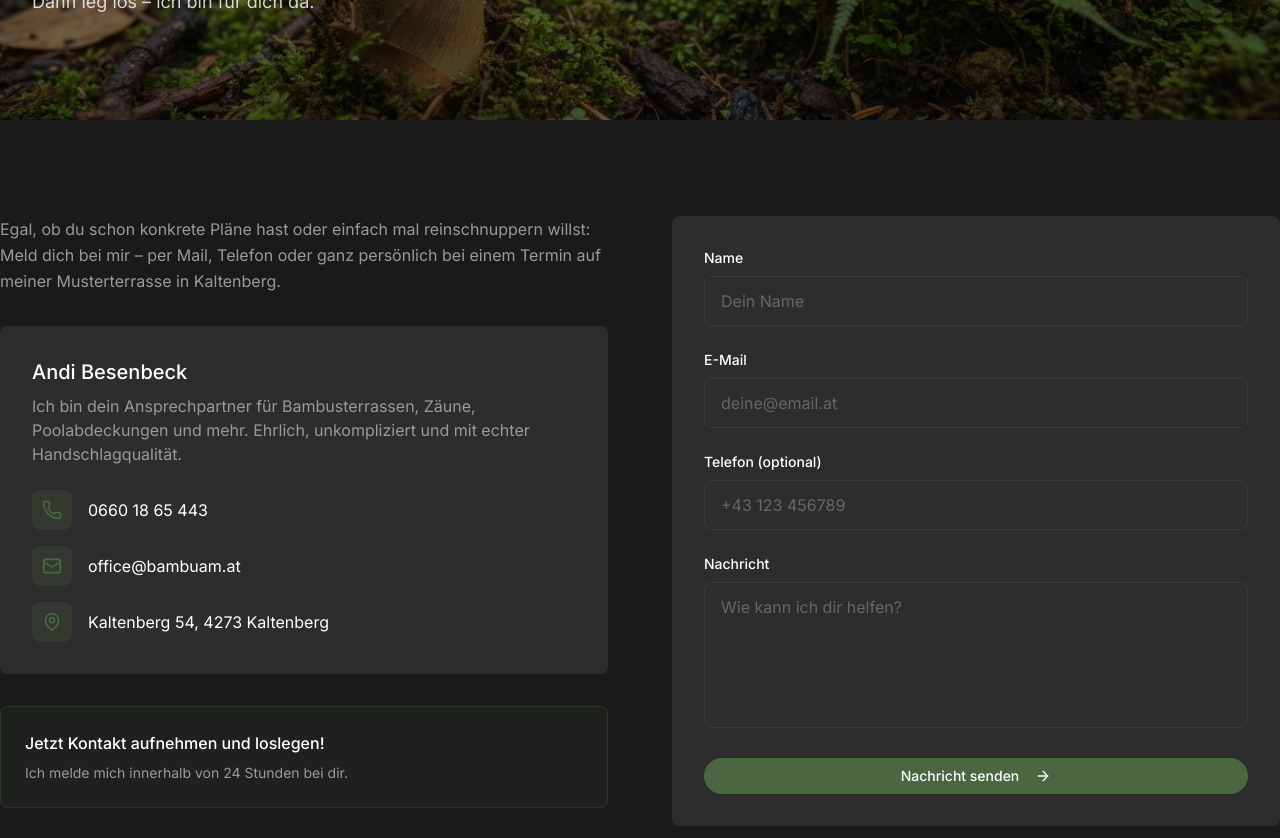
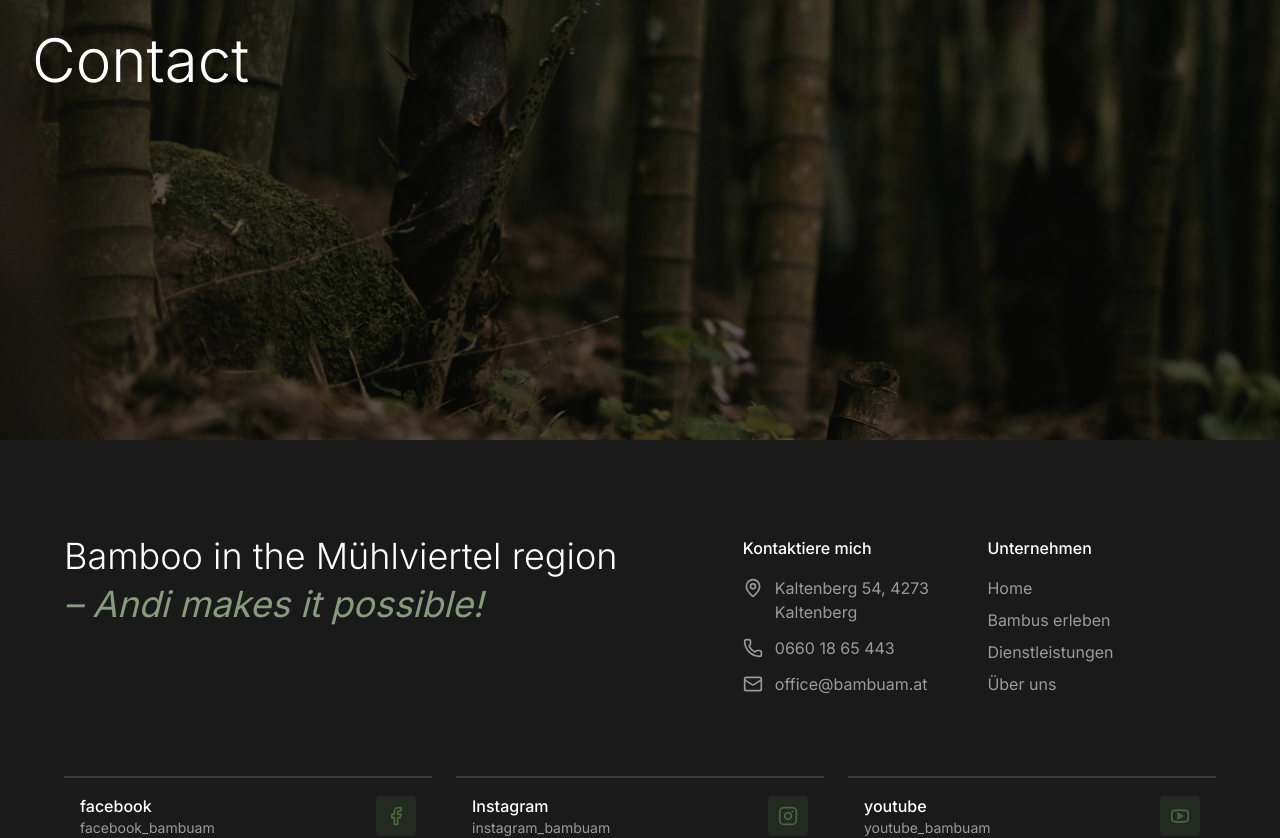
Before and after one commit to sohailamir06/Bamboo, a React (Vite) app: page /kontakt in a window 1280 px wide. Shown: the part 360-1198 px from the top of the page. Built offline with nearby package versions, Linux system fonts and the light colour scheme.

Commit message:
Fixing contact

```diff
--- a/src/pages/KontaktPage.tsx
+++ b/src/pages/KontaktPage.tsx
@@ -1,65 +1,20 @@
 import { useEffect, useRef, useState } from 'react';
 import { Phone, Mail, MapPin, Send, ArrowRight } from 'lucide-react';
 import { Button } from '@/components/ui/button';
+import img from "../assets/kontakt-page-banner.jpg"
 
 const KontaktPage = () => {
-  const parallaxRef = useRef<HTMLDivElement>(null);
-  const [isLoaded, setIsLoaded] = useState(false);
-  const [formData, setFormData] = useState({
-    name: '',
-    email: '',
-    phone: '',
-    message: '',
-  });
-  const [isSubmitting, setIsSubmitting] = useState(false);
-  const [isSubmitted, setIsSubmitted] = useState(false);
-
-  useEffect(() => {
-    setIsLoaded(true);
-
-    const handleScroll = () => {
-      if (parallaxRef.current) {
-        const scrollY = window.scrollY;
-        parallaxRef.current.style.transform = `translateY(${scrollY * 0.3}px)`;
-      }
-    };
-
-    window.addEventListener('scroll', handleScroll, { passive: true });
-    return () => window.removeEventListener('scroll', handleScroll);
-  }, []);
-
-  const handleSubmit = async (e: React.FormEvent) => {
-    e.preventDefault();
-    setIsSubmitting(true);
-
-    // Simulate form submission
-    await new Promise((resolve) => setTimeout(resolve, 1500));
-
-    setIsSubmitting(false);
-    setIsSubmitted(true);
-    setFormData({ name: '', email: '', phone: '', message: '' });
-  };
-
-  const handleChange = (
-    e: React.ChangeEvent<HTMLInputElement | HTMLTextAreaElement>
-  ) => {
-    setFormData({
-      ...formData,
-      [e.target.name]: e.target.value,
-    });
-  };
 
   return (
     <>
       {/* Hero Section */}
-      <section className="relative min-h-[60vh] flex items-center overflow-hidden">
+      <section className="relative min-h-[100vh] flex items-center overflow-hidden">
         <div
-          ref={parallaxRef}
           className="absolute inset-0 w-full h-[120%] -top-[10%]"
           style={{ willChange: 'transform' }}
         >
           <img
-            src="/kontakt-bg.jpg"
+            src={img}
             alt="Bamboo shoot"
             className="w-full h-full object-cover"
           />
@@ -69,207 +24,11 @@ const KontaktPage = () => {
         <div className="relative z-10 w-full pt-32 pb-16">
           <div className="max-w-7xl mx-auto px-4 sm:px-6 lg:px-8">
             <div className="max-w-2xl">
-              <p
-                className={`text-white/80 text-sm tracking-wide mb-4 transition-all duration-700 ${
-                  isLoaded ? 'opacity-100 translate-y-0' : 'opacity-0 translate-y-8'
-                }`}
-                style={{ transitionDelay: '200ms' }}
+              <h1
+                className="text-4xl md:text-5xl lg:text-6xl font-light text-white leading-tight mb-6"
               >
-                Kontakt
-              </p>
-              <h1
-                className={`text-4xl md:text-5xl lg:text-6xl font-light text-white leading-tight mb-6 transition-all duration-700 ${
-                  isLoaded ? 'opacity-100 translate-y-0' : 'opacity-0 translate-y-8'
-                }`}
-                style={{ transitionDelay: '400ms' }}
-              >
-                Bereit für dein Bambusprojekt?
+                Contact
               </h1>
-              <p
-                className={`text-white/80 text-lg transition-all duration-700 ${
-                  isLoaded ? 'opacity-100 translate-y-0' : 'opacity-0 translate-y-8'
-                }`}
-                style={{ transitionDelay: '600ms' }}
-              >
-                Dann leg los – ich bin für dich da.
-              </p>
-            </div>
-          </div>
-        </div>
-      </section>
-
-      {/* Contact Section */}
-      <section className="bg-bambuam-dark section-padding">
-        <div className="container-custom">
-          <div className="grid grid-cols-1 lg:grid-cols-2 gap-12 lg:gap-16">
-            {/* Left - Info */}
-            <div className="scroll-animate">
-              <p className="text-bambuam-text-muted mb-8 leading-relaxed">
-                Egal, ob du schon konkrete Pläne hast oder einfach mal reinschnuppern
-                willst: Meld dich bei mir – per Mail, Telefon oder ganz persönlich bei
-                einem Termin auf meiner Musterterrasse in Kaltenberg.
-              </p>
-
-              <div className="bg-bambuam-darker rounded-lg p-8 mb-8">
-                <h3 className="text-xl font-medium text-white mb-2">
-                  Andi Besenbeck
-                </h3>
-                <p className="text-bambuam-text-muted mb-6">
-                  Ich bin dein Ansprechpartner für Bambusterrassen, Zäune,
-                  Poolabdeckungen und mehr. Ehrlich, unkompliziert und mit echter
-                  Handschlagqualität.
-                </p>
-
-                <div className="space-y-4">
-                  <a
-                    href="tel:06601865443"
-                    className="flex items-center gap-4 text-white hover:text-bambuam-green transition-colors"
-                  >
-                    <div className="w-10 h-10 bg-bambuam-green/20 rounded-lg flex items-center justify-center">
-                      <Phone className="w-5 h-5 text-bambuam-green" />
-                    </div>
-                    <span>0660 18 65 443</span>
-                  </a>
-
-                  <a
-                    href="mailto:office@bambuam.at"
-                    className="flex items-center gap-4 text-white hover:text-bambuam-green transition-colors"
-                  >
-                    <div className="w-10 h-10 bg-bambuam-green/20 rounded-lg flex items-center justify-center">
-                      <Mail className="w-5 h-5 text-bambuam-green" />
-                    </div>
-                    <span>office@bambuam.at</span>
-                  </a>
-
-                  <div className="flex items-center gap-4 text-white">
-                    <div className="w-10 h-10 bg-bambuam-green/20 rounded-lg flex items-center justify-center">
-                      <MapPin className="w-5 h-5 text-bambuam-green" />
-                    </div>
-                    <span>Kaltenberg 54, 4273 Kaltenberg</span>
-                  </div>
-                </div>
-              </div>
-
-              <div className="bg-bambuam-green/10 border border-bambuam-green/30 rounded-lg p-6">
-                <h4 className="text-white font-medium mb-2">
-                  Jetzt Kontakt aufnehmen und loslegen!
-                </h4>
-                <p className="text-bambuam-text-muted text-sm">
-                  Ich melde mich innerhalb von 24 Stunden bei dir.
-                </p>
-              </div>
-            </div>
-
-            {/* Right - Form */}
-            <div
-              className="scroll-animate bg-bambuam-darker rounded-lg p-8"
-              style={{ transitionDelay: '200ms' }}
-            >
-              {isSubmitted ? (
-                <div className="text-center py-12">
-                  <div className="w-16 h-16 bg-bambuam-green/20 rounded-full flex items-center justify-center mx-auto mb-6">
-                    <Send className="w-8 h-8 text-bambuam-green" />
-                  </div>
-                  <h3 className="text-2xl font-medium text-white mb-4">
-                    Danke für deine Nachricht!
-                  </h3>
-                  <p className="text-bambuam-text-muted">
-                    Ich werde mich so schnell wie möglich bei dir melden.
-                  </p>
-                </div>
-              ) : (
-                <form onSubmit={handleSubmit} className="space-y-6">
-                  <div>
-                    <label
-                      htmlFor="name"
-                      className="block text-white text-sm font-medium mb-2"
-                    >
-                      Name
-                    </label>
-                    <input
-                      type="text"
-                      id="name"
-                      name="name"
-                      value={formData.name}
-                      onChange={handleChange}
-                      required
-                      className="w-full"
-                      placeholder="Dein Name"
-                    />
-                  </div>
-
-                  <div>
-                    <label
-                      htmlFor="email"
-                      className="block text-white text-sm font-medium mb-2"
-                    >
-                      E-Mail
-                    </label>
-                    <input
-                      type="email"
-                      id="email"
-                      name="email"
-                      value={formData.email}
-                      onChange={handleChange}
-                      required
-                      className="w-full"
-                      placeholder="deine@email.at"
-                    />
-                  </div>
-
-                  <div>
-                    <label
-                      htmlFor="phone"
-                      className="block text-white text-sm font-medium mb-2"
-                    >
-                      Telefon (optional)
-                    </label>
-                    <input
-                      type="tel"
-                      id="phone"
-                      name="phone"
-                      value={formData.phone}
-                      onChange={handleChange}
-                      className="w-full"
-                      placeholder="+43 123 456789"
-                    />
-                  </div>
-
-                  <div>
-                    <label
-                      htmlFor="message"
-                      className="block text-white text-sm font-medium mb-2"
-                    >
-                      Nachricht
-                    </label>
-                    <textarea
-                      id="message"
-                      name="message"
-                      value={formData.message}
-                      onChange={handleChange}
-                      required
-                      rows={5}
-                      className="w-full resize-none"
-                      placeholder="Wie kann ich dir helfen?"
-                    />
-                  </div>
-
-                  <Button
-                    type="submit"
-                    disabled={isSubmitting}
-                    className="w-full bg-bambuam-green hover:bg-bambuam-green-hover text-white py-4 rounded-full font-medium transition-all duration-200 hover:-translate-y-0.5 hover:shadow-button disabled:opacity-50 disabled:cursor-not-allowed"
-                  >
-                    {isSubmitting ? (
-                      'Wird gesendet...'
-                    ) : (
-                      <>
-                        Nachricht senden
-                        <ArrowRight className="w-5 h-5 ml-2" />
-                      </>
-                    )}
-                  </Button>
-                </form>
-              )}
             </div>
           </div>
         </div>
```
Also changed, not shown: src/assets/kontakt-page-banner.jpg (added).
